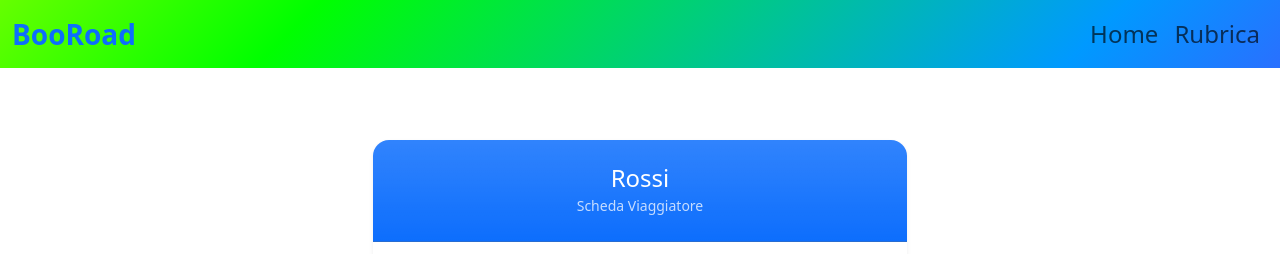
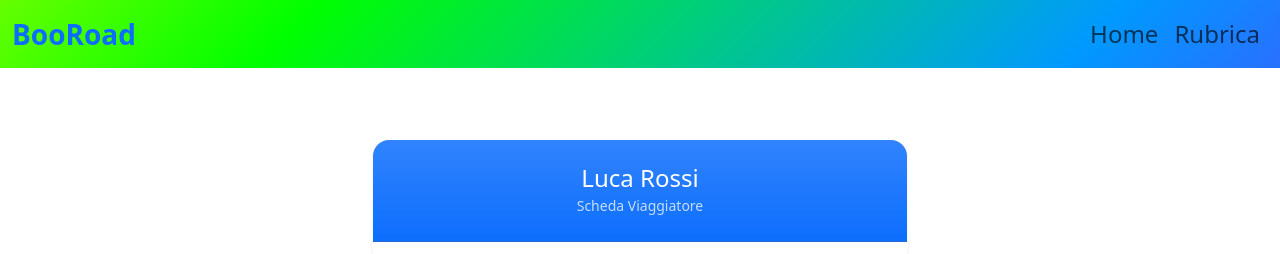
Before and after one commit to MhZ9191/soft-skill-project, a React (Vite) app: page /traveler/1 in a window 1280 px wide. Shown: the top 254 px of the page. Built offline with nearby package versions, Linux system fonts and the light colour scheme.

Commit message:
Add fix bug

```diff
--- a/src/pages/TravelerDetailPage.jsx
+++ b/src/pages/TravelerDetailPage.jsx
@@ -20,7 +20,7 @@ export default function TravelerDetailPage() {
           <div className="card shadow-sm border-0 rounded-4 overflow-hidden">
             <div className="card-header bg-primary bg-gradient text-white p-4 text-center">
               <h2 className="h4 mb-0">
-                {travelerDetail.nome} {travelerDetail.cognome}
+                {travelerDetail.name} {travelerDetail.cognome}
               </h2>
               <small className="opacity-75">Scheda Viaggiatore</small>
             </div>
```
